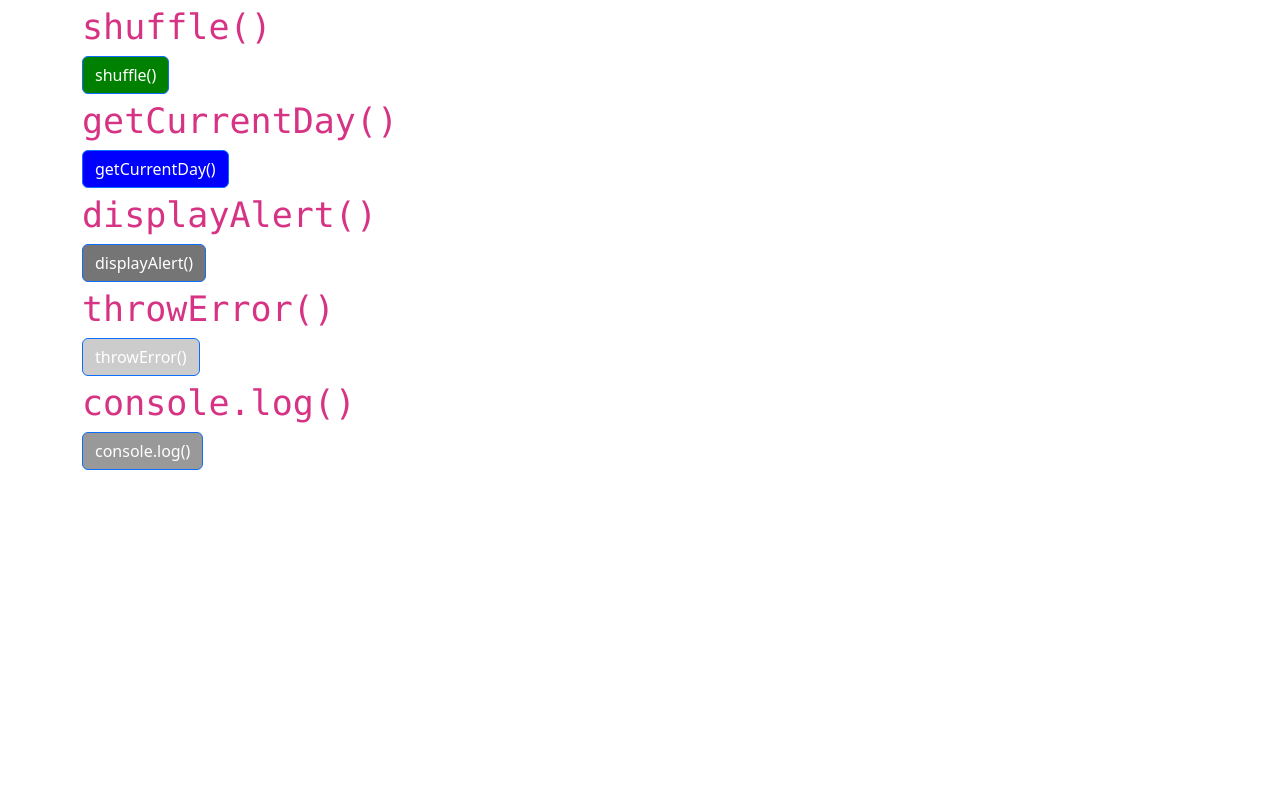
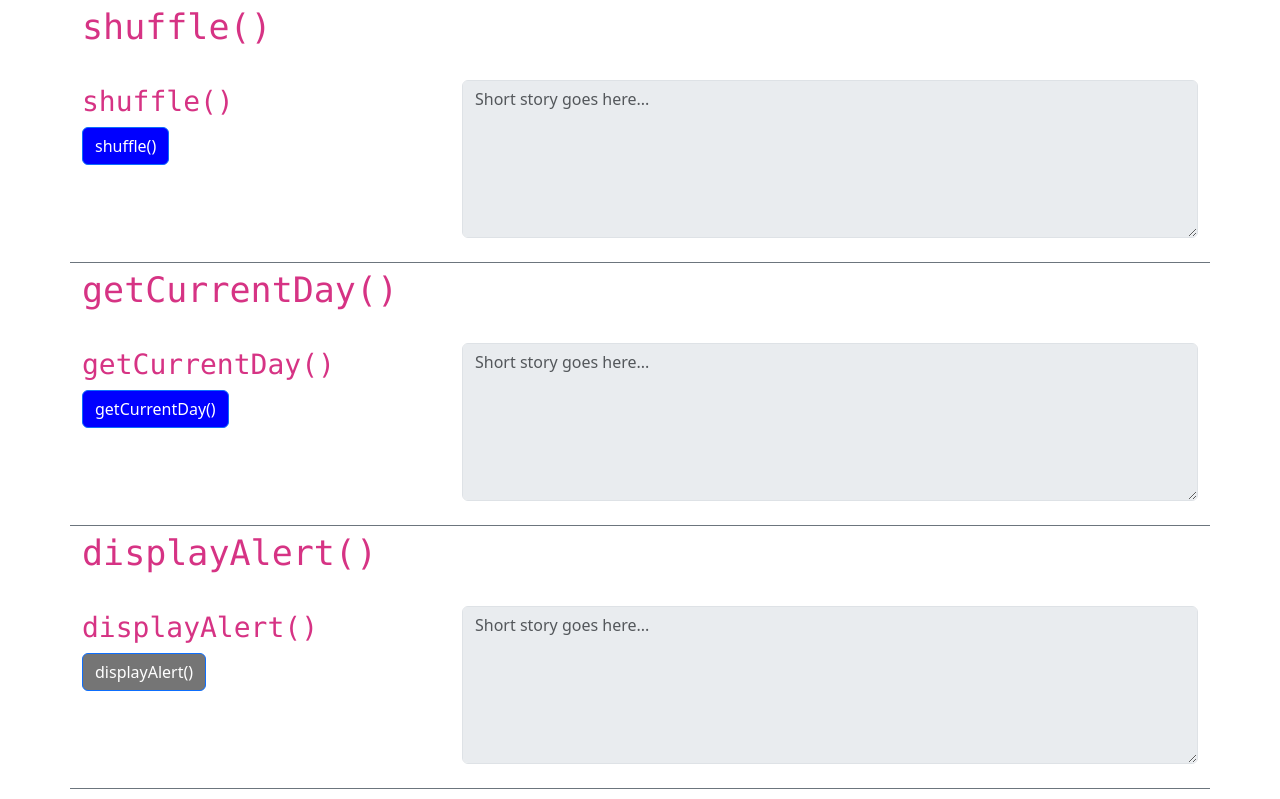
Before and after one commit to bwillenbring/vanilla-react, a React (Create React App) app: page / in a window 1280 px wide. Shown: the top 799 px of the page. Built offline with nearby package versions, Linux system fonts and the light colour scheme.

Commit message:
Update BigButton.tsx
- Add standard colors
- Make all props except label options
- Import useState and useEffect

```diff
--- a/src/components/BigButton.tsx
+++ b/src/components/BigButton.tsx
@@ -1,38 +1,144 @@
-import React from 'react';
+import React, { useState, useEffect } from "react";
+
+// Create a type called StandardColor that is a union of the standard colors
+export type StandardColor =
+  | "blue"
+  | "green"
+  | "red"
+  | "yellow"
+  | "purple"
+  | "orange"
+  | "pink"
+  | "brown"
+  | "black"
+  | "white"
+  | "gray"
+  | "grey";
+
+const STANDARD_COLORS: StandardColor[] = [
+  "blue",
+  "green",
+  "red",
+  "yellow",
+  "purple",
+  "orange",
+  "pink",
+  "brown",
+  "black",
+  "white",
+  "gray",
+  "grey",
+];
+
+const standardizedColor = (color: string): string => {
+  // Is color among the keys of the standardColors object?
+  const colors: Array<string> = Object.keys(STANDARD_COLORS).map(
+    (color) => `${color}`
+  );
+  if (colors.includes(color)) {
+    return color;
+  }
+  // Is it hexadecimal?
+  if (color.match(/^#[0-9A-F]{6}$/i)) {
+    return color;
+  }
+  // Is it rgb? rgb(0, 0, 0)
+  if (color.match(/^rgb\(\d{1,3}, \d{1,3}, \d{1,3}\)$/)) {
+    return color;
+  }
+  // Is it rgba? rgba(0, 0, 0, .5)
+  if (color.match(/^rgba\(\d{1,3}, \d{1,3}, \d{1,3}, \.\d\)$/)) {
+    return color;
+  }
+  return "blue";
+};
 
 interface BigButtonProps {
   label: string;
-  color: string;
-  language: string;
-  onClick: () => void;
+  color?: string;
+  language?: string;
+  onClick?: () => void;
   [key: string]: unknown;
 }
 
 const translations: { [key: string]: string } = {
-  en: 'Click Me',
-  es: 'Haz clic',
-  fr: 'Cliquez moi'
+  en: "Click Me",
+  es: "Haz clic",
+  fr: "Cliquez moi",
 };
 
-const BigButton: React.FC<BigButtonProps> = ({ label, color, language, onClick, ...props }) => {
+const BigButton: React.FC<BigButtonProps> = ({
+  label,
+  color = "blue",
+  language = "en",
+  onClick = (): void => {},
+  ...props
+}) => {
+  // Declare state variables
+  const [clickCount, setClickCount] = useState(0);
+  const [payloadPending, setPayloadPending] = useState(true);
+  const maxClicks = 3;
+
+  // Set up a click handler for the button
+  const handleClick = async (): Promise<void> => {
+    // Update the click count
+    setClickCount((prevCount: number = 0) => prevCount + 1);
+    setPayloadPending(true);
+    setPayloadPending(false);
+    // Call the onClick function passed as a prop
+    onClick();
+  };
+
+  // Use useEffect to update buttonWidth when the click count changes
+  useEffect(() => {
+    // Optionally perform side effects here
+  }, [clickCount]);
+
+  // Set up a unique-ish data-testid attribute
   const dataTestId = props["data-testid"]
     ? `big-button-${props["data-testid"]}`
     : "big-button";
 
   return (
+    <div
+      data-testid="big-button-container"
+      className="pb-4 pt-4 row border-bottom border-secondary"
+    >
+      <div className="col-4">
+        <h2>
+          <code>{label}</code>
+        </h2>
         <button
+          data-color={standardizedColor(color)}
+          disabled={clickCount >= maxClicks}
           name={`button-${label}`}
+          aria-label={label}
           value={label + "?"}
-      style={{ backgroundColor: color }}
-      className="btn btn-primary"
-      onClick={onClick}
           {...props} // Spread the remaining props here
+          className="btn btn-primary inline-block text-truncate"
+          style={{
+            backgroundColor: standardizedColor(color),
+            maxWidth: "250px",
+          }}
+          onClick={handleClick}
           data-testid={dataTestId}
           data-language={language}
           data-translation={translations[language] || label}
         >
           {label}
         </button>
+      </div>
+
+      <div className="col-8">
+        <textarea
+          placeholder="Short story goes here..."
+          disabled={payloadPending}
+          data-testid={`textarea-${dataTestId}`}
+          className="form-control"
+          rows={6}
+        ></textarea>
+      </div>
+    </div>
   );
 };
 
```
Lines whose indentation alone changed are shown as unchanged.
